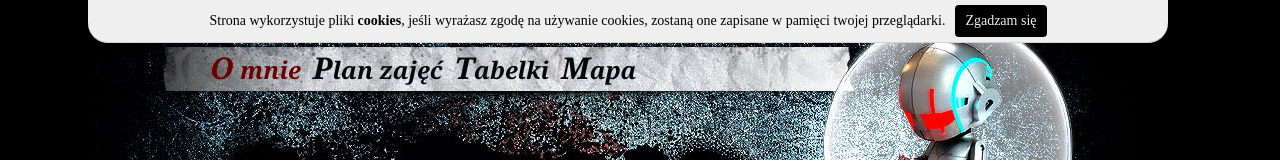
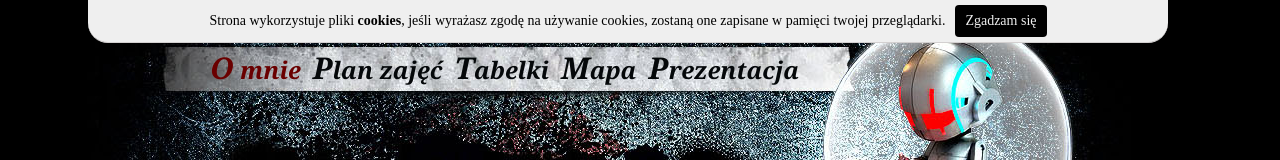
Before and after one commit to MajkelMatusaf/MajkelMatusaf.github.io, a plain HTML site: page index.html in a window 1280 px wide. Shown: the top 160 px of the page. Drawn offline with Linux system fonts and the light colour scheme.

Commit message:
plik index

```diff
--- a/index.html
+++ b/index.html
@@ -17,6 +17,7 @@
 				<li><a href="plan_zajec.html"><span>P</span>lan zajęć</a></li>
 				<li><a href="tabelki.html"><span>T</span>abelki</a></li>
 				<li><a href="mapa.html"><span>M</span>apa</a></li>
+				<li><a href="prezentacja.html"><span>P</span>rezentacja</a></li>
 			</ul>
 		</nav>
 		<h1 id="trybik"></h1>
```
